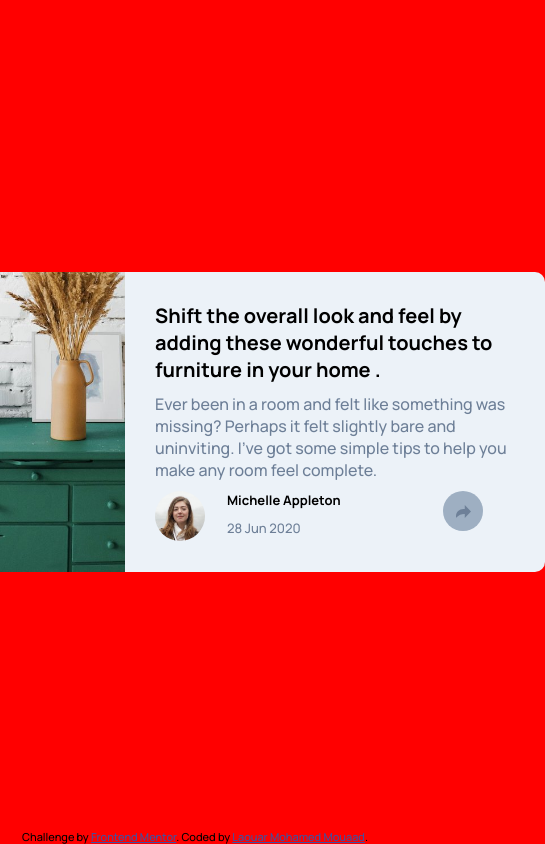
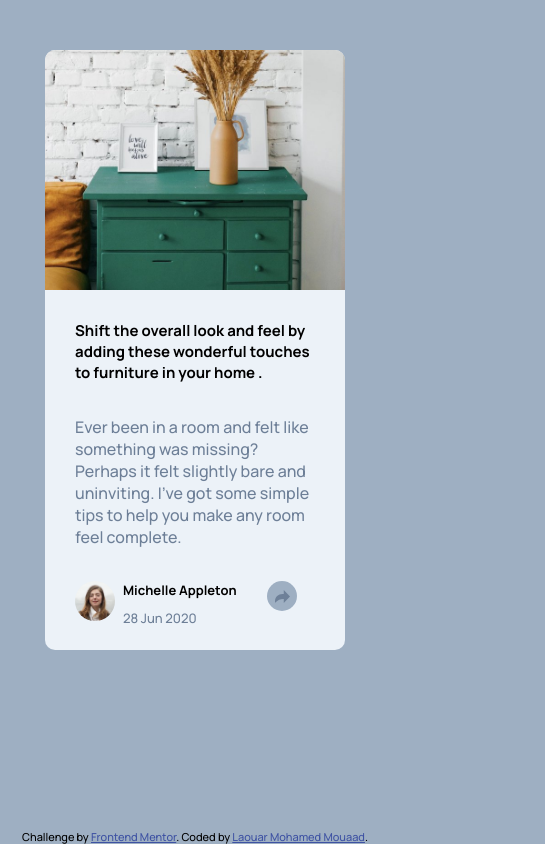
Before and after one commit to MouaadLaouar/Article-preview-component, a plain HTML site: page index.html in a window 390 px wide. Shown: the whole page, 545 px wide, since content can reach past the window. Drawn offline with Linux system fonts and the light colour scheme.

Commit message:
finish the project

```diff
--- a/src/scss/style.scss
+++ b/src/scss/style.scss
@@ -112,6 +112,54 @@ section {
 
 @media only screen and (max-width:450px) {
     body {
-        background-color: red;
+        height: 100%;
+        width: 100%;
+    }
+
+    section {
+        margin: 50px;
+        height: 600px;
+        width: 300px;
+        grid-template-rows: 40% 60%;
+        grid-template-columns: 100%;
+
+        #big-pic {
+            border-radius: 10px 10px 0px 0px;
+        }
+
+        .content {
+            padding: 30px 30px 0px 30px;
+            display: grid;
+            h1 {
+                font-size: 15px;
+            }
+
+            .profil {
+
+                .pic {
+                    height: 40px;
+                    width: 40px;
+                }
+
+                .share {
+                    height: 30px;
+                    width: 30px;
+
+                    &:hover {
+                        .social {
+                            height: 75px;
+                            width: 301px;
+                            transform: translateY(16px) translateX(-87px);
+                            border-radius: 0px 0px 10px 10px;
+
+                        }
+
+                        #btn {
+                            display: none;
+                        }
+                    }
+                }
+            }
+        }
     }
 }
```
Also changed, not shown: src/css/style.css, 1 other file.
